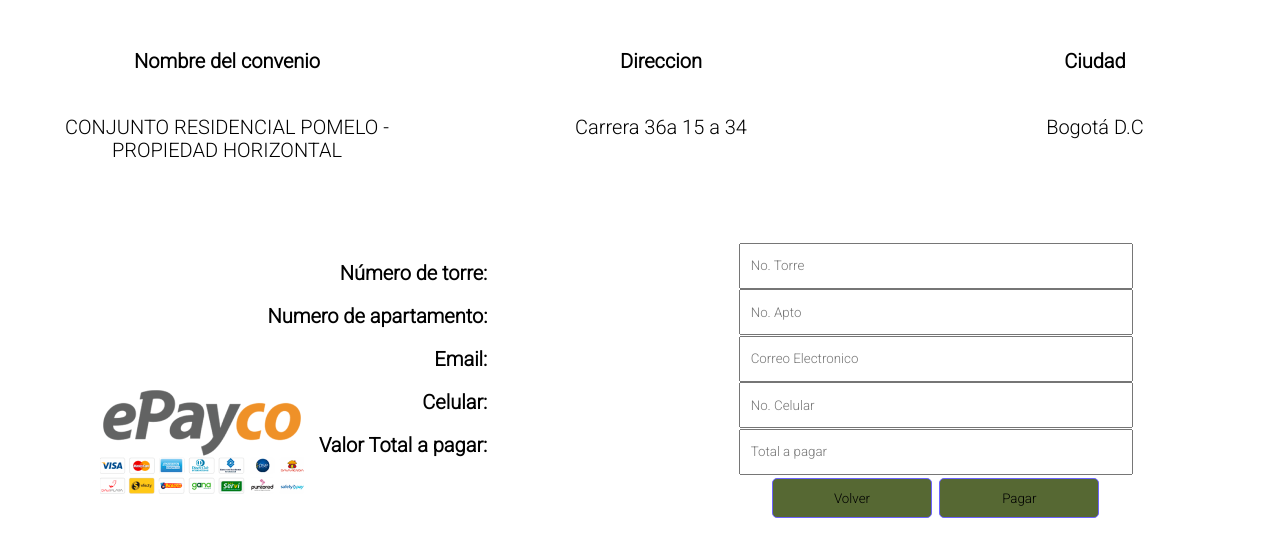
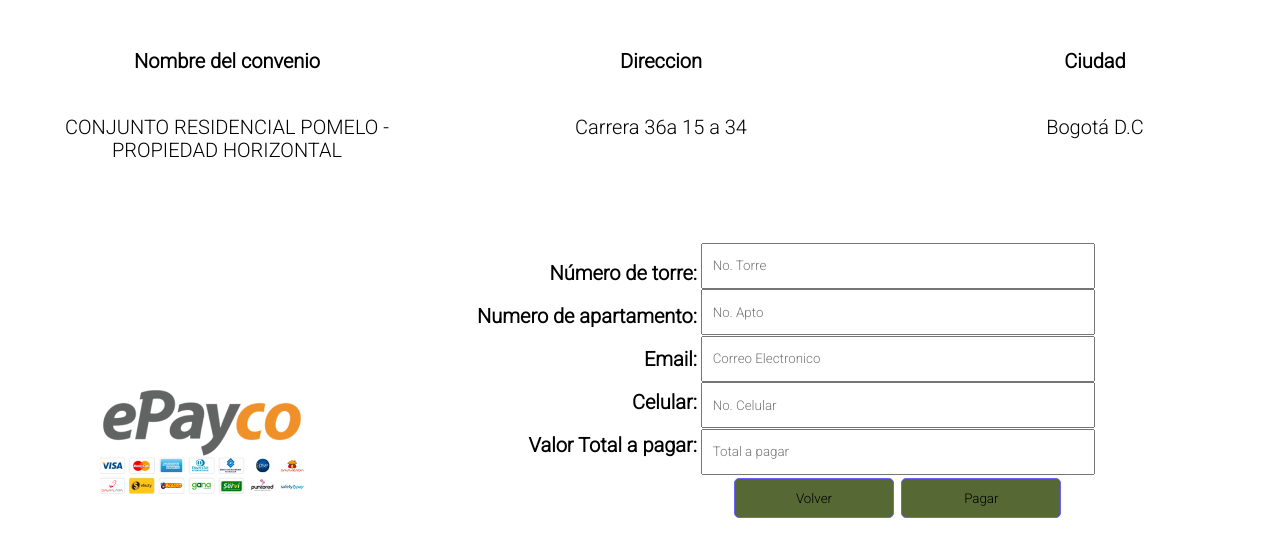
Before and after one commit to Ronaldgonza/Pomelo, a plain HTML site: page Pages/pse.html in a window 1280 px wide. Shown: the top 556 px of the page. Drawn offline with Linux system fonts and the light colour scheme; files whose address does not match are found by name.

Commit message:
Mejorando visualizacion

```diff
--- a/Pages/pse.html
+++ b/Pages/pse.html
@@ -37,8 +37,8 @@
                     <div class="grid-item">
                         <img src="../Media/Home/ePayCo.png" alt="ePayCo">
                     </div>
-                    <div class="grid-item">
-                        <div class="container__inputs">
+                    <div class="grid-item container_p">
+                        <div class="container__inputs container_l">
                             <p> Número de torre:</p>
                             <p> Numero de apartamento:</p>
                             <p> Email:</p>
@@ -59,32 +59,6 @@
                     </div>
                 </div>
             </div>
-            <!-- <div class="grid__container__form_pse">
-                <div class="form__pse">
-                    <div class="grid-item">
-                        <img src="../Media/Home/ePayCo.png" alt="ePayCo">
-                    </div>
-                    <div class="grid-item">
-                        <p> Número de torre:</p>
-                        <p> Numero de apartamento:</p>
-                        <p> Email:</p>
-                        <p> Celular: </p>
-                        <p> Valor Total a pagar:</p>
-                    </div>
-                    <div class="grid-item">
-                        <div class="container__inputs">
-                            <input type="number" name="ntorre" id="ntorre" placeholder="No. Torre">
-                            <input type="number" name="napto" id="napto" placeholder="No. Apto">
-                            <input type="email" name="correo" id="correo" placeholder="Correo Electronico">
-                            <input type="number" name="celular" id="celular" placeholder="No. Celular">
-                            <input type="number" name="totalpagar" id="totalpagar" placeholder="Total a pagar">
-                        </div>
-
-                    </div>
-                    <button>Volver</button>
-                    <button>Pagar</button>
-                </div>
-            </div> -->
         </main>
     </body>
 
--- a/Styles/Components/PSE/pse.css
+++ b/Styles/Components/PSE/pse.css
@@ -108,13 +108,23 @@
     height: 46px;
     top: 56px;
 }
+
+.container_p{
+    display: flex;
+    align-items: center;
+    flex-direction: column-reverse;
+}
+
+.container_l{
+    width: 280px;
+}
 .container__inputs input{
     width: 394px !important;
     height: 46px !important;
     top: 56px !important;
 }
 .container__inputs p{
-    width: 300px !important;
+    width: 284 !important;
     /* width: 153px !important; */
     height: 23px !important;
     left: 2px !important;
```
